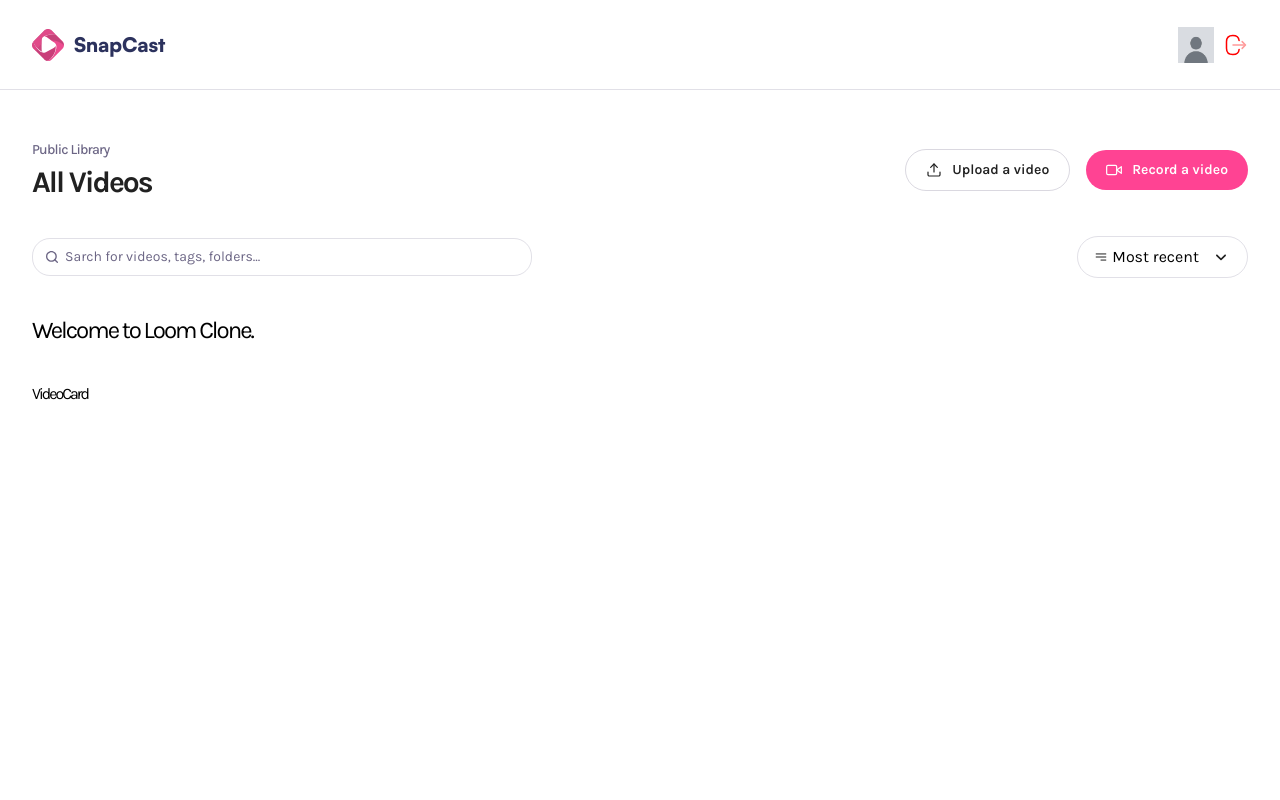
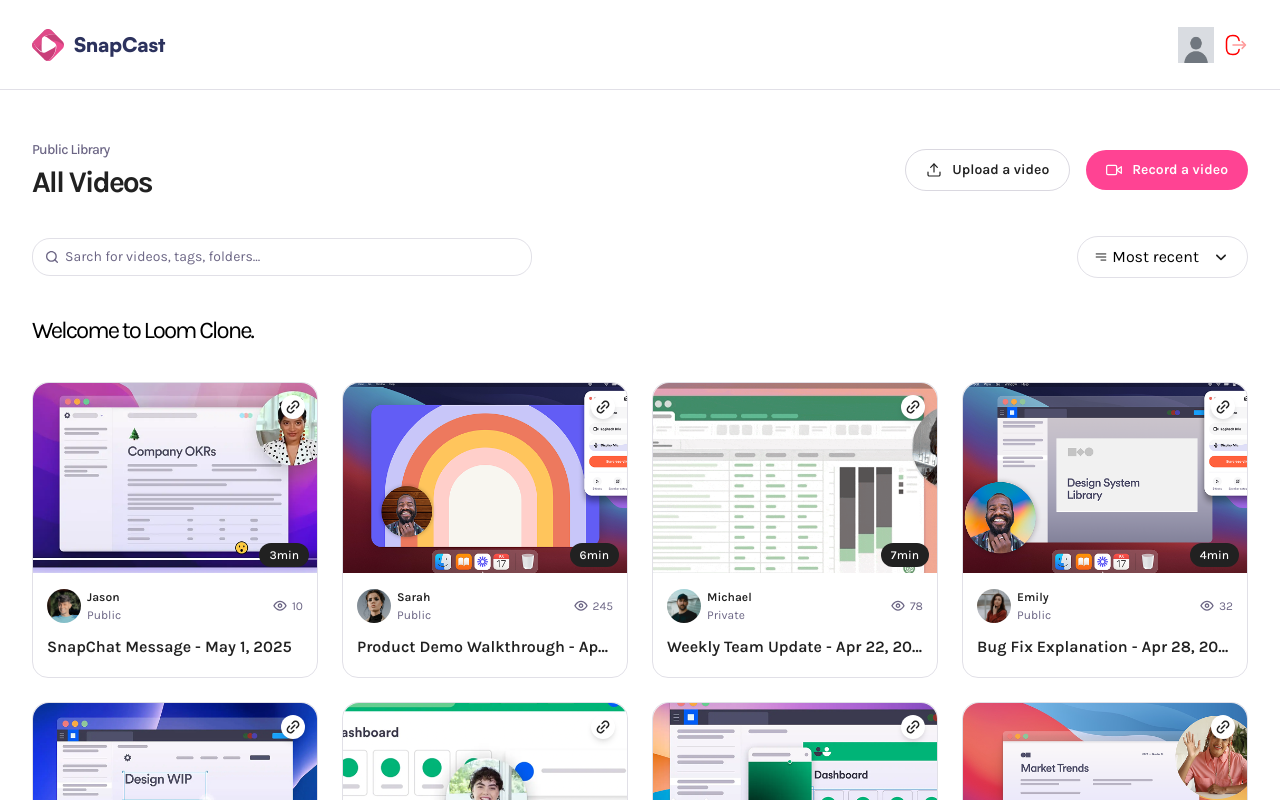
Before and after one commit to isaiasiotti18/loom_clone, a Next.js app: page / in a window 1280 px wide. Shown: the top 800 px of the page. Built offline with nearby package versions, Linux system fonts and the light colour scheme.

Commit message:
Implement VideoCard component with dynamic rendering and add ImageWithFallback for error handling

```diff
--- /dev/null
+++ b/app/(root)/[videoId]/page.tsx
@@ -0,0 +1,7 @@
+import React from "react";
+
+const Page = () => {
+  return <main className="wrapper page">VIDEO DETAILS PAGE</main>;
+};
+
+export default Page;
--- a/app/(root)/page.tsx
+++ b/app/(root)/page.tsx
@@ -1,5 +1,6 @@
 import Header from "@/components/Header";
 import VideoCard from "@/components/VideoCard";
+import { dummyCards } from "@/constants";
 import React from "react";
 
 const Page = () => {
@@ -8,17 +9,11 @@ const Page = () => {
       <Header title="All Videos" subHeader="Public Library" />
       <h1 className="text-2xl font-karla">Welcome to Loom Clone.</h1>
 
-      <VideoCard
-        id="1"
-        title="Snapchat Message - 30 june 2025"
-        thumbnail="/assets/samples/thumbnail (1).png"
-        createdAt="2025-05-01 06:25:54.437"
-        userImg="/assets/images/jason.png"
-        username="Jason"
-        views={10}
-        visibility="public"
-        duration={156}
-      />
+      <section className="video-grid">
+        {dummyCards.map((card) => (
+          <VideoCard key={card.id} {...card} />
+        ))}
+      </section>
     </main>
   );
 };
--- /dev/null
+++ b/components/ImageWithFallback.tsx
@@ -0,0 +1,30 @@
+/* eslint-disable react-hooks/set-state-in-effect */
+"use client";
+import Image from "next/image";
+import { useEffect, useState } from "react";
+
+const ImageWithFallback = ({
+  fallback = "/assets/images/dummy.jpg",
+  alt,
+  src,
+  ...props
+}: ImageWithFallbackProps) => {
+  const [error, setError] = useState<boolean | null>(null);
+  const [imgSrc, setImgSrc] = useState<string>(src || fallback);
+
+  useEffect(() => {
+    setError(null);
+    setImgSrc(src || fallback);
+  }, [src, fallback]);
+
+  return (
+    <Image
+      alt={alt}
+      onError={() => setError(true)}
+      src={error ? fallback : imgSrc}
+      {...props}
+    />
+  );
+};
+
+export default ImageWithFallback;
--- a/components/VideoCard.tsx
+++ b/components/VideoCard.tsx
@@ -1,10 +1,89 @@
-import React from "react";
+"use client";
+import Image from "next/image";
+import ImageWithFallback from "./ImageWithFallback";
+import Link from "next/link";
+import { useState } from "react";
 
-const VideoCard = () => {
+const VideoCard = ({
+  id,
+  title,
+  thumbnail,
+  userImg,
+  username,
+  createdAt,
+  views,
+  visibility,
+  duration,
+}: VideoCardProps) => {
+  const [copied, setCopied] = useState(false);
+
+  const handleCopy = (e: React.MouseEvent) => {
+    e.stopPropagation();
+    e.preventDefault();
+    navigator.clipboard.writeText(`${window.location.origin}/video/${id}`);
+    setCopied(true);
+    setTimeout(() => {
+      setCopied(false);
+    }, 3000);
+  };
+
   return (
-    <div>
-      <h1>VideoCard</h1>
-    </div>
+    <Link href={`/video/${id}`} className="video-card">
+      <Image
+        src={thumbnail}
+        width={290}
+        height={160}
+        alt="thumbnail"
+        className="thumbnail"
+      />
+      <article>
+        <div>
+          <figure>
+            <ImageWithFallback
+              src={userImg}
+              width={34}
+              height={34}
+              alt="avatar"
+              className="rounded-full aspect-square"
+            />
+            <figcaption>
+              <h3>{username}</h3>
+              <p>{visibility}</p>
+            </figcaption>
+          </figure>
+          <aside>
+            <Image
+              src="/assets/icons/eye.svg"
+              alt="views"
+              width={16}
+              height={16}
+            />
+            <span>{views}</span>
+          </aside>
+        </div>
+        <h2>
+          {title} -{" "}
+          {createdAt.toLocaleDateString("en-US", {
+            year: "numeric",
+            month: "short",
+            day: "numeric",
+          })}
+        </h2>
+      </article>
+      <button onClick={handleCopy} className="copy-btn">
+        <Image
+          src={
+            copied ? "/assets/icons/checkmark.svg" : "/assets/icons/link.svg"
+          }
+          alt="Copy Link"
+          width={18}
+          height={18}
+        />
+      </button>
+      {duration && (
+        <div className="duration">{Math.ceil(duration / 60)}min</div>
+      )}
+    </Link>
   );
 };
 
--- a/index.d.ts
+++ b/index.d.ts
@@ -111,7 +111,7 @@ declare interface ImageWithFallbackProps extends Omit<ImageProps, "src"> {
   src: string | null;
 }
 
-type Visibility = "public" | "private";
+type Visibility = string;
 
 declare interface VideoDetails {
   videoId: string;
```
